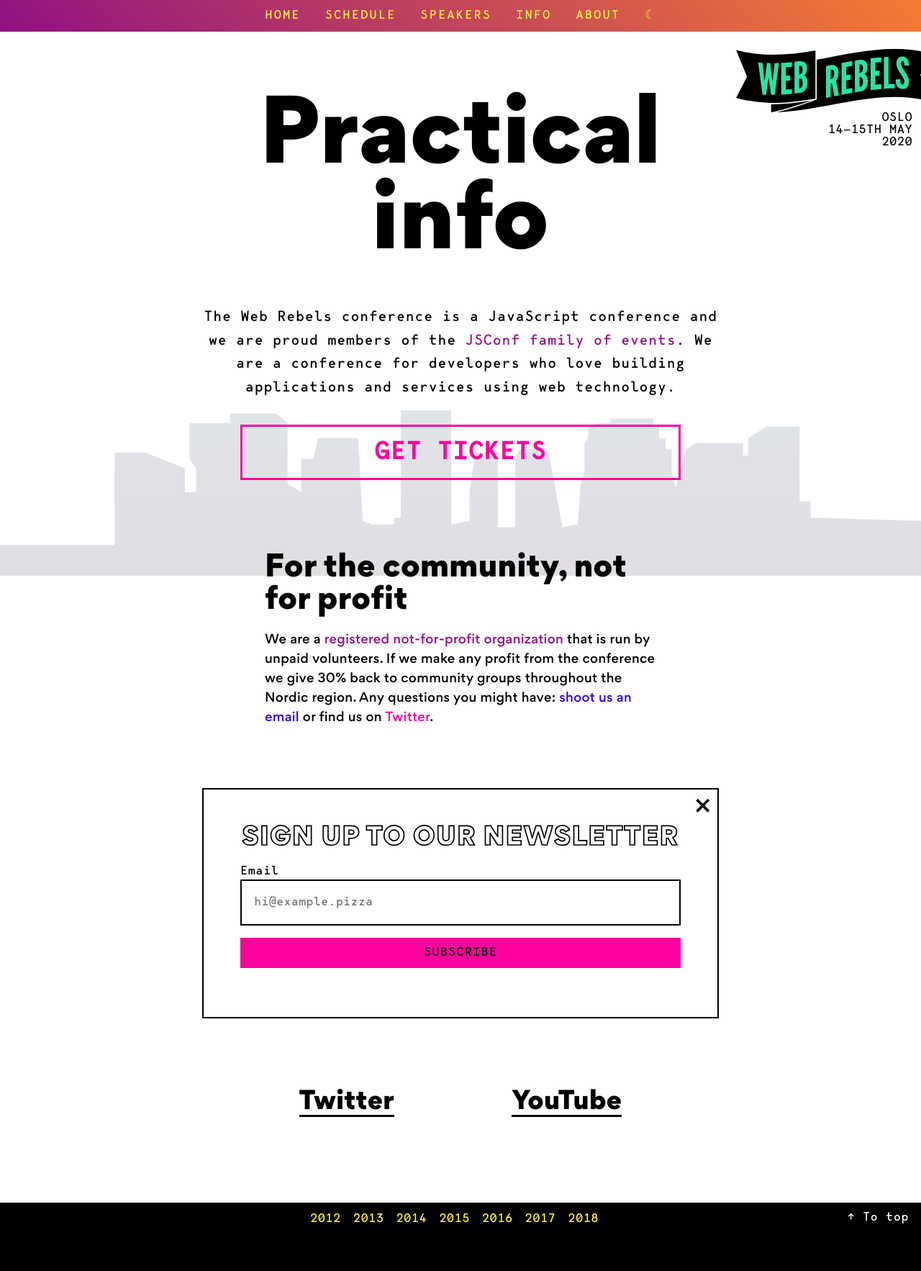
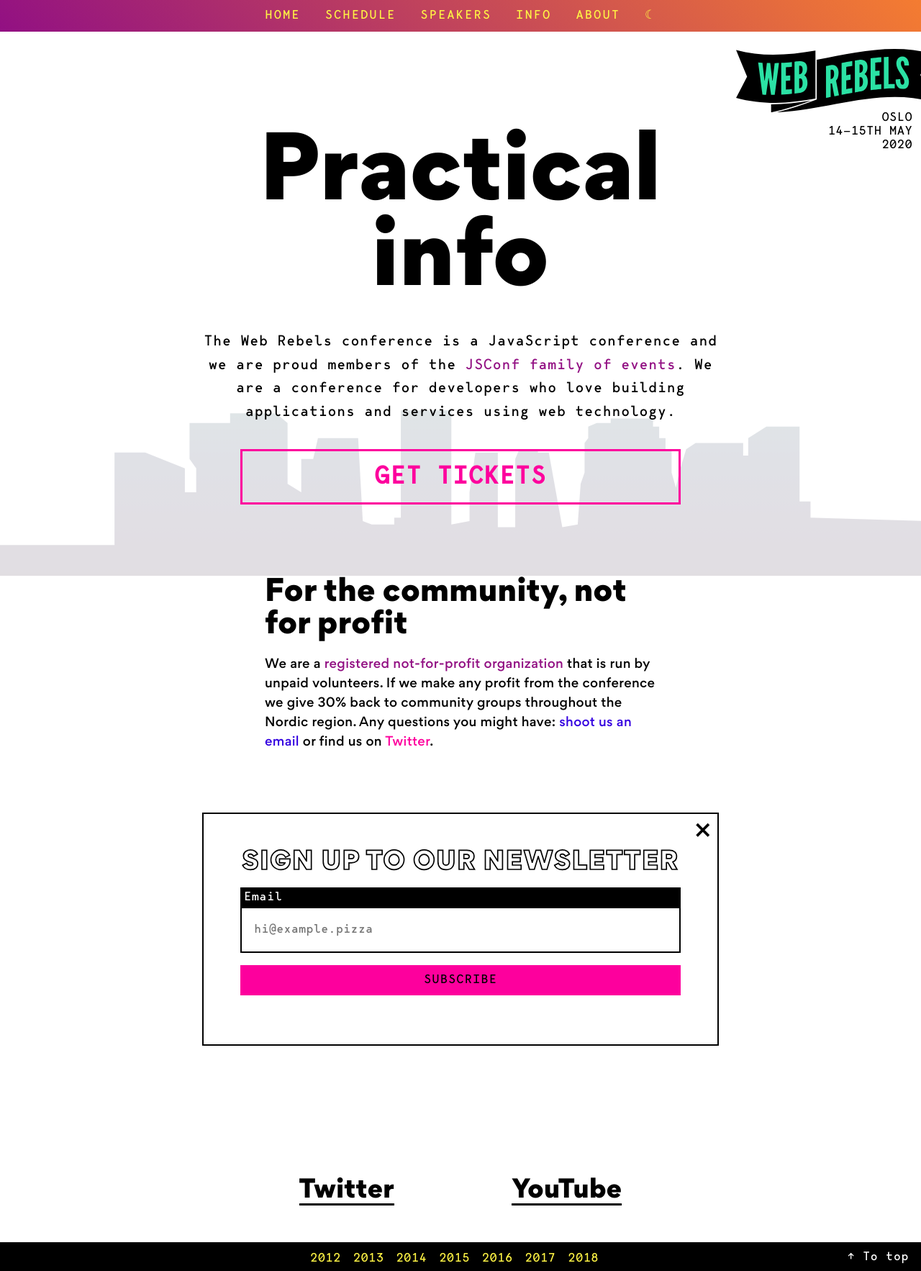
Before and after one commit to jakobsenfrukt/webrebels-2020, a Vue app: page /info in a window 1280 px wide. Shown: the whole page at 72% size. Before the commit the page ends 1711 px from the top, so only its background shows below. Built offline with nearby package versions, Linux system fonts and the light colour scheme; a small style sheet from the web is missing.

Commit message:
make it pretty 💅

```diff
--- a/src/components/Footer.vue
+++ b/src/components/Footer.vue
@@ -51,7 +51,7 @@
   align-items: space-between;
   flex-wrap: wrap;
   max-width: $width-plus;
-  margin: 0 auto 5rem;
+  margin: 9rem auto 1rem;
 
   p {
     width: 100%;
--- a/src/components/Header.vue
+++ b/src/components/Header.vue
@@ -71,7 +71,7 @@
       position: relative;
       right: 1.6rem;
       text-align: right;
-      line-height: 1;
+      line-height: 1.1;
       margin-top: -.5rem;
     }
     @media (max-width: $media-s) {
--- a/src/components/Newsletter.vue
+++ b/src/components/Newsletter.vue
@@ -82,6 +82,10 @@
   label {
     font-family: $monospace;
     margin: 0;
+    padding: 2px 5px;
+    display: block;
+    background: $color-black;
+    color: $color-white;
   }
   .email {
     width: 100%;
--- a/src/components/SpeakerList.vue
+++ b/src/components/SpeakerList.vue
@@ -77,7 +77,7 @@
       transition: all 0.2s ease-in-out;
     }
     &_fallback {
-      background: $color-yellow;
+      background: $color-teal;
       width: 100%;
       padding-top: 100%;
       border-radius: 50%;
--- a/src/components/Tickets.vue
+++ b/src/components/Tickets.vue
@@ -40,6 +40,7 @@
   .tickets:hover {
     box-shadow: 0 0 4px $color-pink, inset 0 0 4px $color-pink;
     text-shadow: 0 0 2px $color-pink;
+    color: $color-pink;
   }
 }
 </style>
--- a/src/css/base.scss
+++ b/src/css/base.scss
@@ -75,12 +75,6 @@
   }
   h1, h2, h3, h4, h5, h6 {
     margin-top: 6rem;
-  }
-  h1 {
-    &.page-title {
-      margin: 4rem auto 3rem;
-      text-align: center;
-    }
   }
   p {
     &.lead {
@@ -241,3 +235,9 @@
     font-size: 5rem;
   }
 }
+
+@media (max-width: $media-s) {
+  h2.section-heading {
+    font-size: 3.5rem;
+  }
+}
--- a/src/views/Home.vue
+++ b/src/views/Home.vue
@@ -49,6 +49,7 @@
   max-width: 54rem;
   padding: 4rem 2rem 2rem;
   margin-bottom: 0;
+  line-height: 1.05;
 }
 .index-subtitle {
   font-size: 1,4rem;
@@ -58,6 +59,9 @@
   color: $color-main;
   text-align: center;
   margin-bottom: 3rem;
+  max-width: 20rem;
+  padding: 0 1rem;
+  line-height: 1.3;
 }
 .index-subtitle span {
   display: inline-block;
@@ -69,16 +73,17 @@
   position: absolute;
   height: 1px;
   border-bottom: $text-outline solid $color-main;
-  top: .25em;
-  width: 7rem;
+  top: 1.15em;
+  width: 8rem;
+  box-shadow: 0 0 .5em rgba(255, 255, 255, .5);
 }
 .index-subtitle span:before {
   right: 100%;
-  margin-right: 15px;
+  margin-right: .1rem;
 }
 .index-subtitle span:after {
   left: 100%;
-  margin-left: 15px;
+  margin-left: .1rem;
 }
 
 
@@ -123,21 +128,22 @@
 }
 @media (max-width: $media-m) {
   .index-title {
-    padding: 2.5rem 0 2rem;
     font-size: 5.5rem;
     border-top: none;
-  }
-  .index-subtitle span:before,
-  .index-subtitle span:after {
-    border-bottom: none;
   }
 }
 @media (max-width: $media-s) {
   .index-title {
-    font-size: 4.5rem;
-    padding: 2.5rem 0 2rem;
+    font-size: 5rem;
     -webkit-text-stroke: $text-outline-s $color-main;
     text-stroke: $text-outline-s $color-main;
+  }
+  .index-subtitle {
+    font-size: 1.3rem;
+  }
+  .index-subtitle span:before,
+  .index-subtitle span:after {
+    width: 6rem;
   }
   .intro {
     margin-bottom: 1rem;
@@ -167,10 +173,6 @@
       font-size: 5.5rem;
       border-top: none;
     }
-    .index-subtitle span:before,
-    .index-subtitle span:after {
-      border-bottom: none;
-    }
   }
 }
 </style>
--- a/src/views/schedule/All.vue
+++ b/src/views/schedule/All.vue
@@ -217,7 +217,7 @@
   flex-wrap: wrap;
   justify-content: space-between;
   max-width: $width-full;
-  margin: 0 auto 5rem;
+  margin: 5rem auto 5rem;
 
   &-day {
     width: 45%;
```
